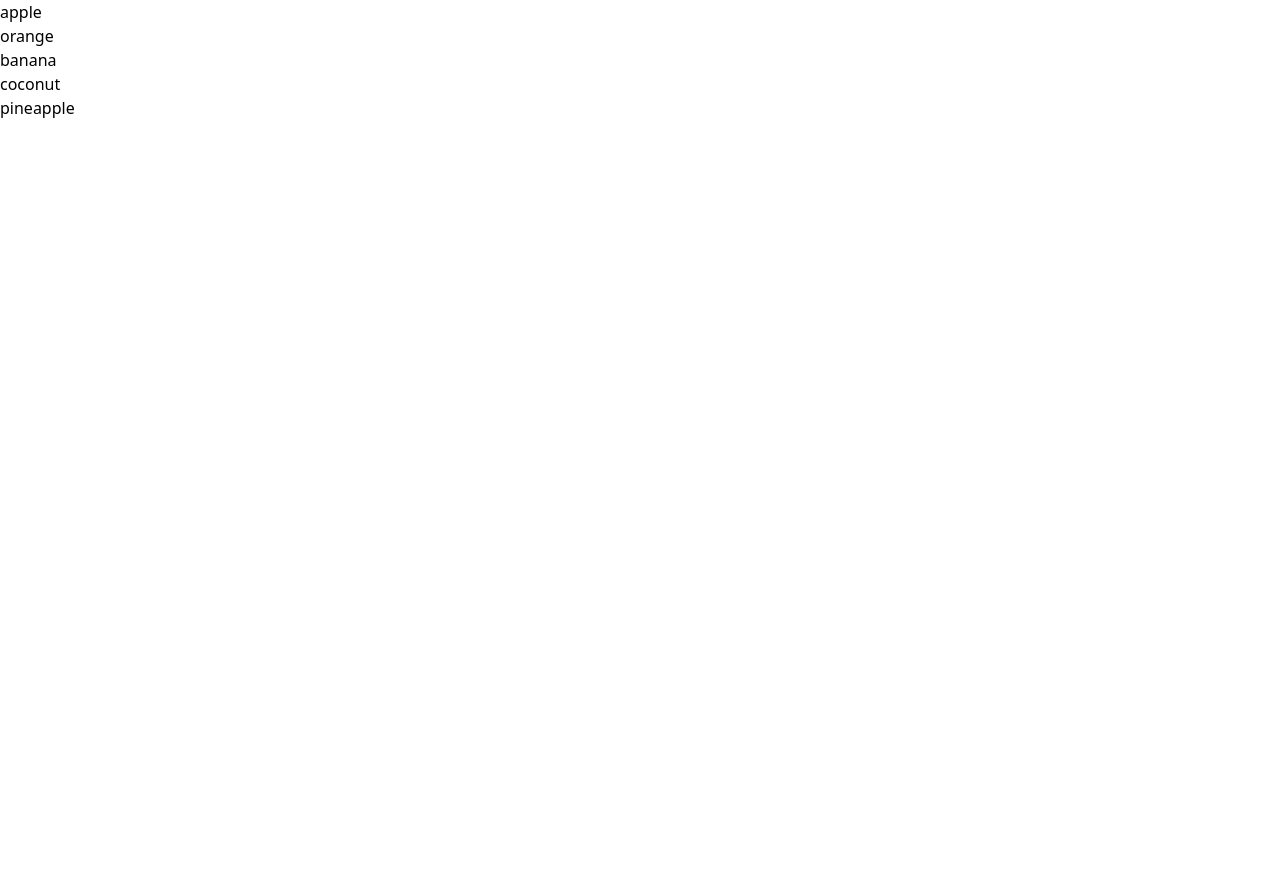
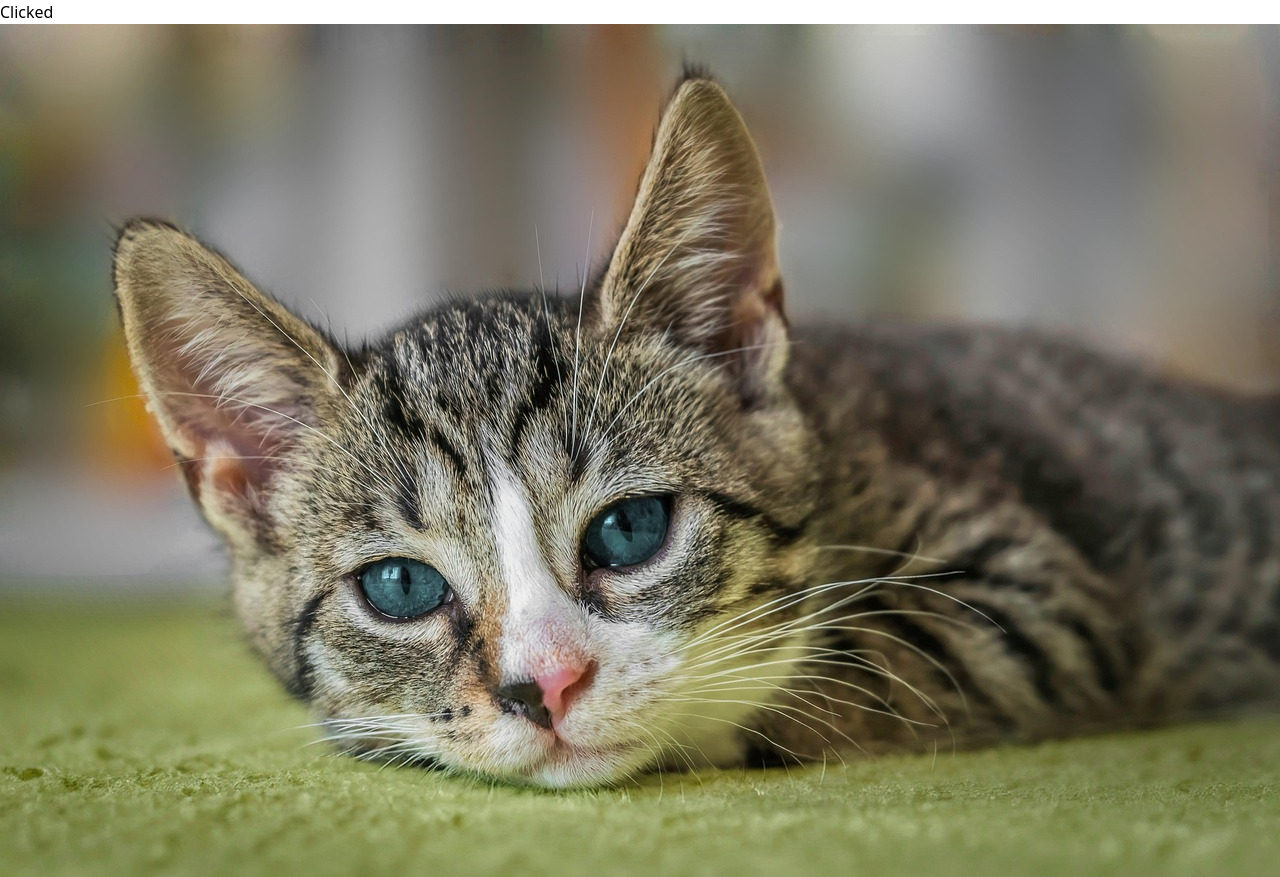
Before and after one commit to Athish-18/reactLearn, a React (Vite) app in the folder react-first-project/: page / in a window 1280 px wide. Before the commit the page ends 800 px from the top, so only its background shows below. Built offline with nearby package versions, Linux system fonts and the light colour scheme.

Commit message:
click event

```diff
--- a/react-first-project/src/App.jsx
+++ b/react-first-project/src/App.jsx
@@ -1,8 +1,10 @@
-import List from "./List.jsx";
+import Button from './Button.jsx';
+import Profile from './Profile.jsx';
 function App() {
   return (
     <>
-      <List></List>
+      <Button></Button>
+      <Profile></Profile>
     </>
   );
 }
--- /dev/null
+++ b/react-first-project/src/Button.jsx
@@ -0,0 +1,46 @@
+// function Button()
+// { const handleClick=()=>{
+//     console.log("Button clicked")
+// }
+//   return(
+//   <button onClick={handleClick}>Click me</button>
+//   )
+// }
+// export default Button;
+
+//
+
+// function Button() {
+//   let count = 0;
+//   const handleClick = (name) => {
+//     if (count < 3) {
+//       count++;
+//       console.log(`${name} clicked me ${count} times`);
+//     } else {
+//       console.log("Stop clicking me");
+//     }
+//   };
+//   return (
+//     <>
+//       <button
+//         onClick={() => {
+//           handleClick("Bro");
+//         }}
+//       >
+//         Click Me
+//       </button>
+//     </>
+//   );
+// }
+
+function Button()
+{ const handleClick=(e)=>{
+  e.target.textContent="U Changed Me";
+
+}
+  return(
+    <>
+    <button onClick={(e)=>{handleClick(e)}}> Clicked</button></>
+  )
+}
+export default Button;
--- a/react-first-project/src/List.jsx
+++ /dev/null
@@ -1,32 +0,0 @@
-function List() {
-  const fruits = ["apple", "orange", "banana", "coconut", "pineapple"];
-
-  const listItems = fruits.map((fruit) => <li>{fruit}</li>);
-
-  return <ul>{listItems}</ul>;
-}
-
-export default List;
-
-
-/*function List() {
-  const fruits = [
-    { id: 1, name: "apple", calories: 95 },
-    { id: 2, name: "orange", calories: 45 },
-    { id: 3, name: "banana", calories: 105 },
-    { id: 4, name: "coconut", calories: 159 },
-    { id: 5, name: "pineapple", calories: 37 }
-  ];
-
-  const listItems = fruits.map(fruit =>
-    <li key={fruit.id}>
-      {fruit.name}: &nbsp;
-      <b>{fruit.calories}</b>
-    </li>
-  );
-
-  return <ol>{listItems}</ol>;
-}
-
-export default List;
-*/
--- /dev/null
+++ b/react-first-project/src/Profile.jsx
@@ -0,0 +1,12 @@
+function Profile()
+{ const url="./src/assets/cat.jpg";
+  const handleClick=(e)=>{
+     e.target.style.display="none";
+  }
+  return(
+    <>
+      <img  src={url}  onClick={(e)=>{handleClick(e)}}></img>
+    </>
+  )
+}
+export default Profile;
```
Also changed, not shown: react-first-project/src/assets/cat.jpg (added).
